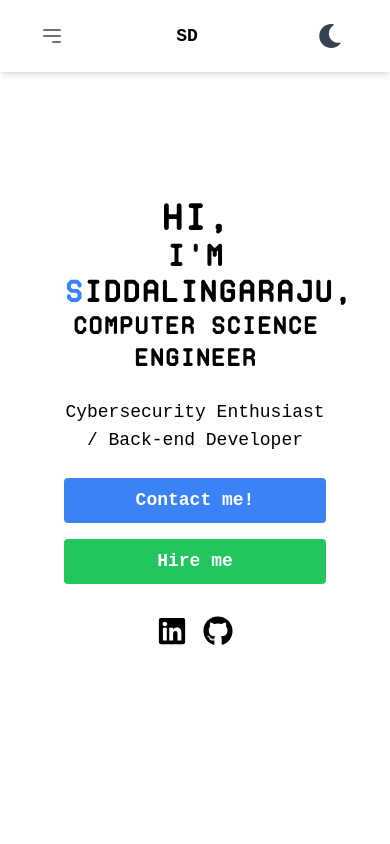
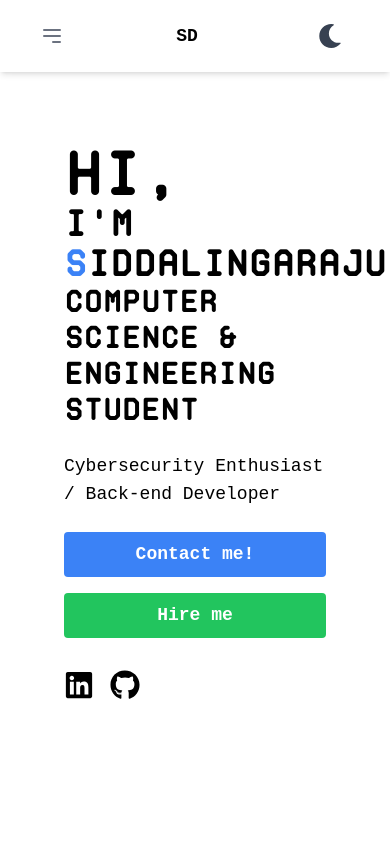
Before and after one commit to sid-jpg/my-portfolio, a React (Create React App) app: page / in a window 390 px wide. Shown: the top 844 px of the page. Built offline with nearby package versions, Linux system fonts and the light colour scheme.

Commit message:
Update Hero.js

```diff
--- a/src/components/Hero.js
+++ b/src/components/Hero.js
@@ -4,18 +4,20 @@ import { FaLinkedin, FaGithub } from 'react-icons/fa';
 const Hero = () => {
   return (
     <section className="hero bg-gray-100 dark:bg-gray-900 text-black dark:text-white min-h-screen flex items-center">
-      <div className="container mx-auto px-4 text-center md:text-left">
+      <div className="container mx-auto px-4 text-left">
         <h1 className="mb-6 md:mb-8">
-          <span className="block text-4xl md:text-6xl lg:text-8xl font-bold">Hi,</span>
-          <span className="block text-3xl md:text-5xl lg:text-6xl font-bold">
+          <span className="block text-6xl md:text-8xl lg:text-9xl font-bold">Hi,</span>
+          <span className="block text-4xl md:text-6xl lg:text-7xl font-bold">
             I'm <span className="text-blue-500 dark:text-techno-blue">S</span>iddalingaraju,
           </span>
-          <span className="block text-2xl md:text-4xl lg:text-5xl font-bold">computer science engineer</span>
+          <span className="block text-3xl md:text-5xl lg:text-6xl font-bold">computer science &</span>
+          <span className="block text-3xl md:text-5xl lg:text-6xl font-bold text-techno-blue dark:text-techno-blue">engineering</span>
+          <span className="block text-3xl md:text-5xl lg:text-6xl font-bold">student</span>
         </h1>
         <p className="text-lg md:text-xl mb-6 md:mb-8">
           Cybersecurity Enthusiast / Back-end Developer
         </p>
-        <div className="flex flex-col md:flex-row justify-center md:justify-start space-y-4 md:space-y-0 md:space-x-4 mb-8">
+        <div className="flex flex-col md:flex-row justify-start space-y-4 md:space-y-0 md:space-x-4 mb-8">
           <button
             onClick={() => window.location.href = '#contact'}
             className="bg-blue-500 hover:bg-blue-600 text-white font-bold py-2 px-4 rounded"
@@ -23,17 +25,17 @@ const Hero = () => {
             Contact me!
           </button>
           <button
-            onClick={() => window.location.href = '/path/to/resume.pdf'}
+            onClick={() => window.open('https://raw.githubusercontent.com/sid-jpg/my-portfolio/main/public/resume.pdf')}
             className="bg-green-500 hover:bg-green-600 text-white font-bold py-2 px-4 rounded"
           >
             Hire me
           </button>
         </div>
-        <div className="flex justify-center md:justify-start space-x-4">
-          <a href="https://www.linkedin.com/in/yourprofile" target="_blank" rel="noopener noreferrer">
+        <div className="flex justify-start space-x-4">
+          <a href="https://www.linkedin.com/in/siddalingaraju-d-829a93257/" target="_blank" rel="noopener noreferrer">
             <FaLinkedin className="text-3xl md:text-4xl text-black dark:text-white hover:text-blue-600" />
           </a>
-          <a href="https://github.com/yourprofile" target="_blank" rel="noopener noreferrer">
+          <a href="https://github.com/sid-jpg" target="_blank" rel="noopener noreferrer">
             <FaGithub className="text-3xl md:text-4xl text-black dark:text-white hover:text-gray-600" />
           </a>
         </div>
```
